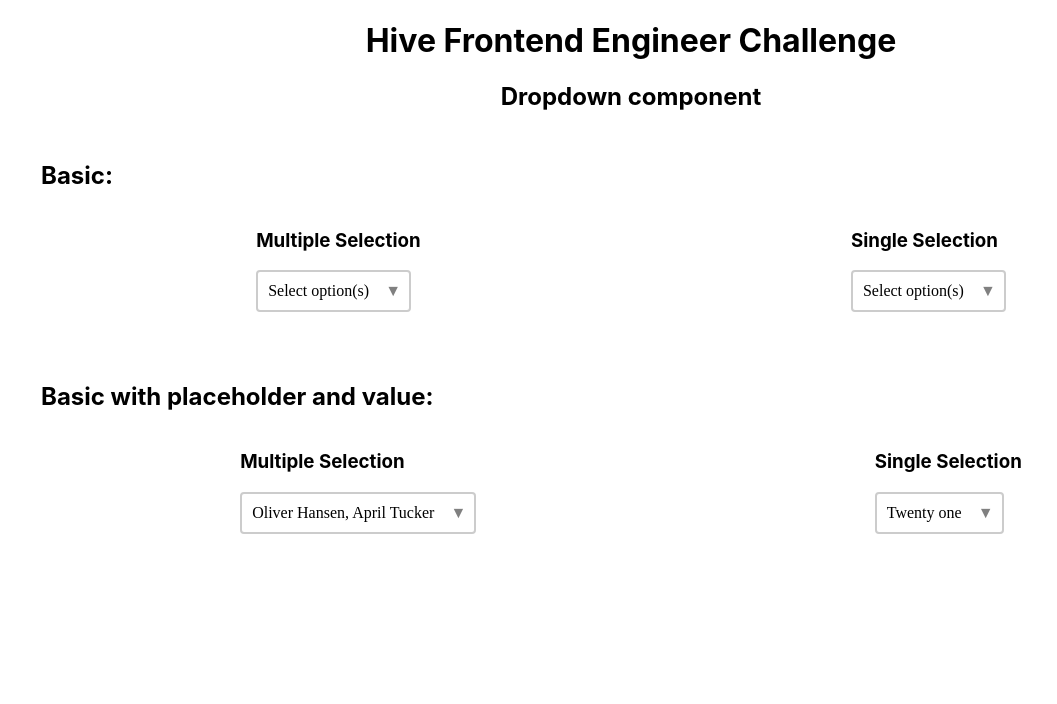
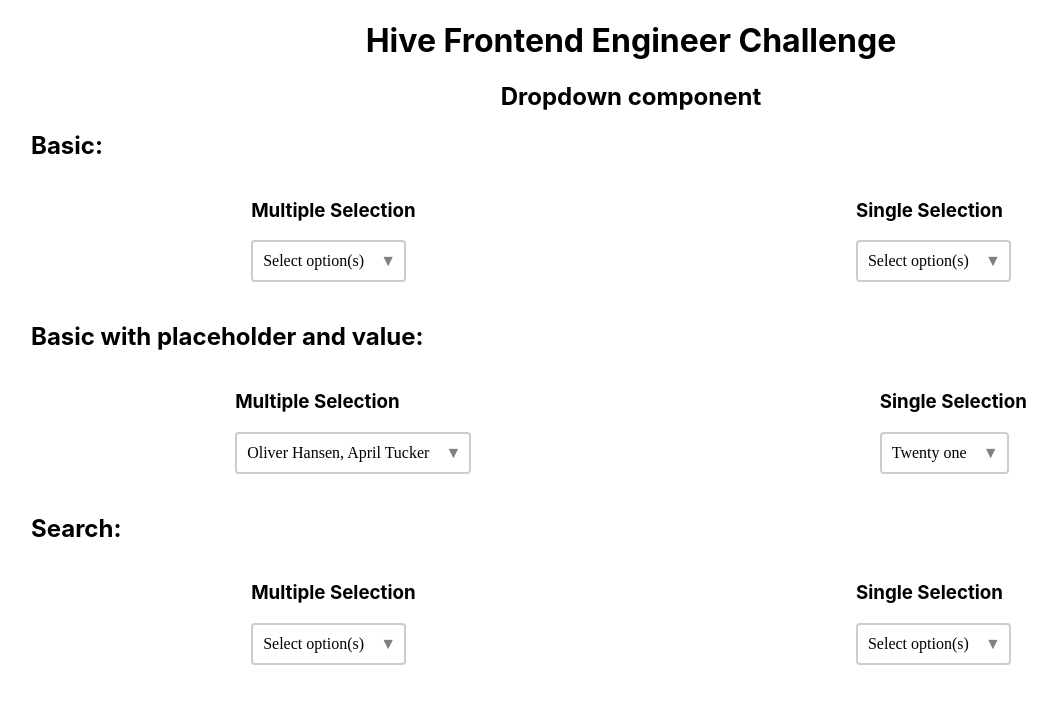
Before and after one commit to grace-sun-shine/dropdown-component, a React (Create React App) app: page / in a window 1280 px wide. Shown: the top 704 px of the page, without its empty margins (9-1066 px from the left). Built offline with nearby package versions, Linux system fonts and the light colour scheme.

Commit message:
added search prop

```diff
--- a/src/App.css
+++ b/src/App.css
@@ -1,9 +1,10 @@
-.App{
+.container{
   text-align: center;
+  margin: 20px;
 }
 
 .display{
-  margin: 50px;
+  margin: 20px;
   text-align: left;
 }
 
--- a/src/App.js
+++ b/src/App.js
@@ -14,10 +14,10 @@ function App() {
     return names;
   }
 
-  // const options = generateRandomNames(10);
+  const options = generateRandomNames(100);
 
   return (
-    <div className='App'>
+    <div className='container'>
       <h1>Hive Frontend Engineer Challenge</h1>
       <h2>Dropdown component</h2>
       <div className="display">
@@ -34,13 +34,14 @@ function App() {
           <div className='column'>
             <h3>Single Selection</h3>
             <Dropdown
-              options={option2}
+              options={options}
               multiple={false}
               onSelect={(selectedItem) => console.log(selectedItem)}
             />
           </div>
         </div>
       </div>
+
       <div className="display">
         <h2>Basic with placeholder and value:</h2>
         <div className="row">
@@ -67,6 +68,30 @@ function App() {
         </div>
       </div>
 
+      <div className="display">
+        <h2>Search:</h2>
+        <div className="row">
+          <div className='column'>
+            <h3>Multiple Selection</h3>
+            <Dropdown
+              options={option1}
+              multiple={true}
+              onSelect={(selectedItems) => console.log(selectedItems)}
+              search={true}
+            />
+          </div>
+          <div className='column'>
+            <h3>Single Selection</h3>
+            <Dropdown
+              options={options}
+              multiple={false}
+              onSelect={(selectedItem) => console.log(selectedItem)}
+              search = {true}
+            />
+          </div>
+        </div>
+      </div>
+
     </div>
   );
 }
--- a/src/components/Dropdown.css
+++ b/src/components/Dropdown.css
@@ -61,13 +61,24 @@
     min-width: 100%;
     z-index: 1;
     box-shadow: 0 0 6px rgba(0, 0, 0, 0.2);
-    max-height: 200px;
+    max-height: 300px;
     overflow-y: auto;
   }
 
-  .controls {
-    padding: 10px;
-    background-color: #e1e1e1;
+  .searchbox {
+    display: flex;
+    align-items: center;
+    justify-content: center;
+    align-content: center;
+  }
+
+  .searchbox input {
+    width: 100%;
+    height: 25px;
+    padding: 5px;
+    border: 1px solid #ccc;
+    border-radius: 4px;
+    margin: 5px;
   }
 
   .dropdown-body-actions button {
--- a/src/components/Dropdown.js
+++ b/src/components/Dropdown.js
@@ -8,12 +8,20 @@ const Dropdown = ({
     onSelect = () => { },
     value = multiple ? '' : [],
     placeholder = 'Select option(s)',
+    search = false,
 }) => {
     const [isOpen, setIsOpen] = useState(false);
     const [selectedOptions, setSelectedOptions] = useState(Array.isArray(value) ? value : value ? [value] : []);
+    const [searchValue, setSearchValue] = useState('');
+    const [filteredOptions, setFilteredOptions] = useState(options);
     const dropdownRef = useRef(null);
 
     const toggleDropdown = () => setIsOpen(!isOpen);
+
+    const handleSearch = (e) => {
+        setSearchValue(e.target.value);
+        setFilteredOptions(options.filter((option) => option.toLowerCase().includes(e.target.value.toLowerCase())));
+    }
 
     const handleOptionClick = (option) => {
         if (!multiple) {
@@ -34,15 +42,15 @@ const Dropdown = ({
         }
     }
 
-    const handleSelectAllClick = (e) => {
-        if (e.target.checked) {
-            setSelectedOptions(options);
-            onSelect(options);
-        } else {
-            setSelectedOptions([]);
-            onSelect([]);
-        }
-    };
+    const selectAll = () => {
+        setSelectedOptions(options);
+        onSelect(options);
+    }
+
+    const deselectAll = () => {
+        setSelectedOptions([]);
+        onSelect([]);
+    }
 
     const handlePlaceholder = () => {
         setSelectedOptions([]);
@@ -75,12 +83,9 @@ const Dropdown = ({
             {isOpen && (
                 <div className='dropdown-body'>
                     {multiple && (
-                        <div className='controls'>
-                            <input
-                                type="checkbox"
-                                checked={selectedOptions.length > 0}
-                                onChange={handleSelectAllClick}
-                            />
+                        <div className='dropdown-body-actions'>
+                            <button onClick={selectAll}>Select All</button>
+                            <button onClick={deselectAll}>Deselect All</button>
                         </div>
                     )}
                     {(!multiple) && (
@@ -91,7 +96,17 @@ const Dropdown = ({
                             {placeholder}
                         </div>
                     )}
-                    {options.map((option, index) => (
+                    {search && (
+                        <div className='searchbox'>
+                            <input
+                                type="text"
+                                value={searchValue}
+                                onChange={handleSearch}
+                                placeholder="Search..."
+                            />
+                        </div>
+                    )}
+                    {filteredOptions.map((option, index) => (
                         <div
                             key={index}
                             className={`dropdown-option ${selectedOptions.includes(option) ? 'selected' : ''}`}
```
